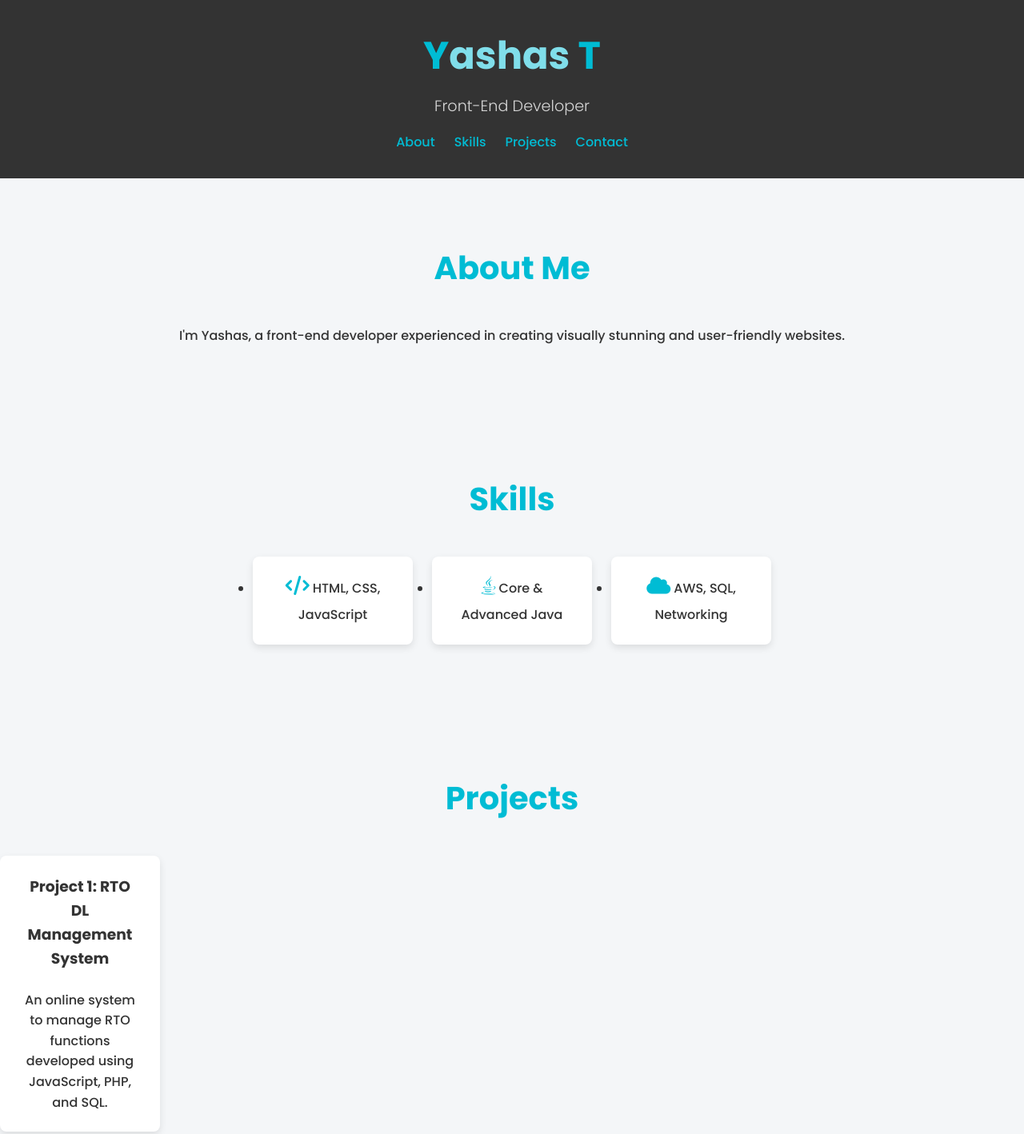
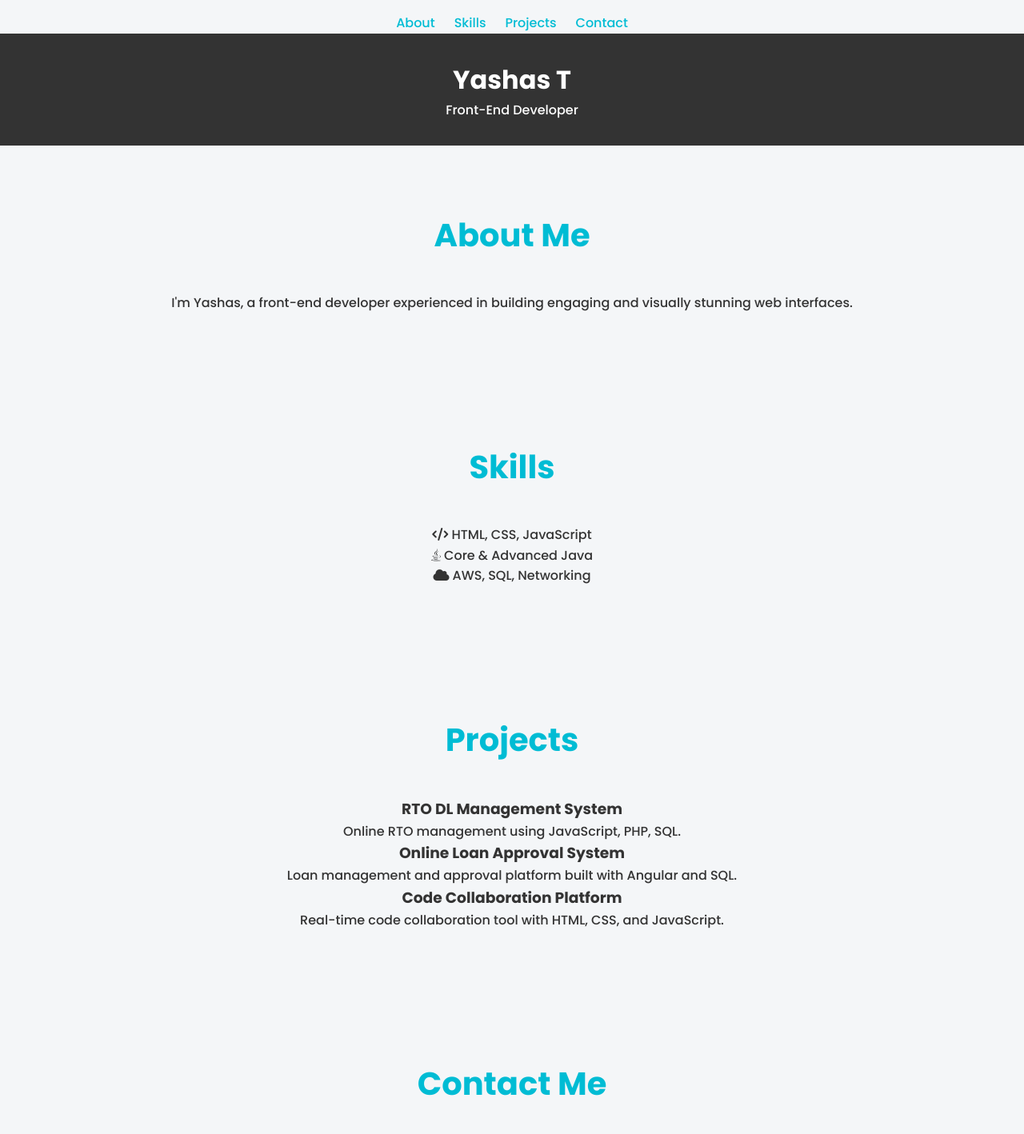
Before and after one commit to codehead-thenoncoder/yashas-portfolio, a plain HTML site: page index.html in a window 1280 px wide. Shown: the top 1418 px of the page at 80% size. Drawn offline with Linux system fonts and the light colour scheme; a script that the page names is missing.

Commit message:
index.html

```diff
--- a/index.html
+++ b/index.html
@@ -5,56 +5,51 @@
     <meta name="viewport" content="width=device-width, initial-scale=1.0">
     <title>Yashas T | Portfolio</title>
     <link rel="stylesheet" href="style.css">
+    <link href="https://fonts.googleapis.com/css2?family=Poppins:wght@300;500;700&display=swap" rel="stylesheet">
     <link rel="stylesheet" href="https://cdnjs.cloudflare.com/ajax/libs/font-awesome/6.0.0-beta3/css/all.min.css">
-    <link href="https://fonts.googleapis.com/css2?family=Poppins:wght@300;500;700&display=swap" rel="stylesheet">
 </head>
 <body>
-    <!-- Animated Logo -->
+    <!-- Fixed Side Navigation -->
+    <nav class="side-nav">
+        <ul>
+            <li><a href="#about">About</a></li>
+            <li><a href="#skills">Skills</a></li>
+            <li><a href="#projects">Projects</a></li>
+            <li><a href="#contact">Contact</a></li>
+        </ul>
+    </nav>
+
+    <!-- Hero Section with Animated Logo -->
     <header id="header">
-        <div class="logo">
-            <h1><span>Y</span>ashas <span>T</span></h1>
-            <p>Front-End Developer</p>
+        <div class="hero-content">
+            <h1 class="animated-logo">Yashas <span class="highlight">T</span></h1>
+            <p class="subtitle">Front-End Developer</p>
         </div>
-        <nav>
-            <ul>
-                <li><a href="#about">About</a></li>
-                <li><a href="#skills">Skills</a></li>
-                <li><a href="#projects">Projects</a></li>
-                <li><a href="#contact">Contact</a></li>
-            </ul>
-        </nav>
     </header>
 
     <!-- About Section -->
     <section id="about" class="content-section">
         <h2>About Me</h2>
-        <p>I'm Yashas, a front-end developer experienced in creating visually stunning and user-friendly websites.</p>
+        <p>I'm Yashas, a front-end developer experienced in building engaging and visually stunning web interfaces.</p>
     </section>
 
     <!-- Skills Section -->
     <section id="skills" class="content-section">
         <h2>Skills</h2>
-        <ul class="skills-list">
-            <li><i class="fas fa-code"></i> HTML, CSS, JavaScript</li>
-            <li><i class="fab fa-java"></i> Core & Advanced Java</li>
-            <li><i class="fas fa-cloud"></i> AWS, SQL, Networking</li>
-        </ul>
+        <div class="card-list">
+            <div class="card"><i class="fas fa-code"></i> HTML, CSS, JavaScript</div>
+            <div class="card"><i class="fab fa-java"></i> Core & Advanced Java</div>
+            <div class="card"><i class="fas fa-cloud"></i> AWS, SQL, Networking</div>
+        </div>
     </section>
 
     <!-- Projects Section -->
     <section id="projects" class="content-section">
         <h2>Projects</h2>
-        <div class="project">
-            <h3>Project 1: RTO DL Management System</h3>
-            <p>An online system to manage RTO functions developed using JavaScript, PHP, and SQL.</p>
-        </div>
-        <div class="project">
-            <h3>Project 2: Online Loan Approval System</h3>
-            <p>A platform for loan approvals using Angular, SQL, and PHP.</p>
-        </div>
-        <div class="project">
-            <h3>Project 3: Code Collaboration Platform</h3>
-            <p>A tool for real-time code collaboration and editing, using HTML, CSS, and JavaScript.</p>
+        <div class="card-list">
+            <div class="card"><h3>RTO DL Management System</h3><p>Online RTO management using JavaScript, PHP, SQL.</p></div>
+            <div class="card"><h3>Online Loan Approval System</h3><p>Loan management and approval platform built with Angular and SQL.</p></div>
+            <div class="card"><h3>Code Collaboration Platform</h3><p>Real-time code collaboration tool with HTML, CSS, and JavaScript.</p></div>
         </div>
     </section>
 
```
